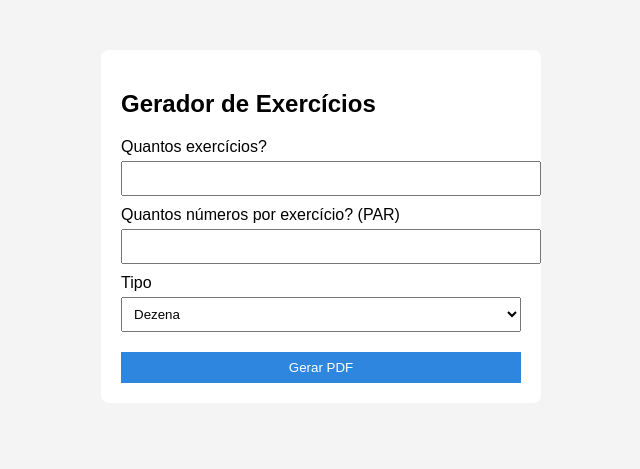
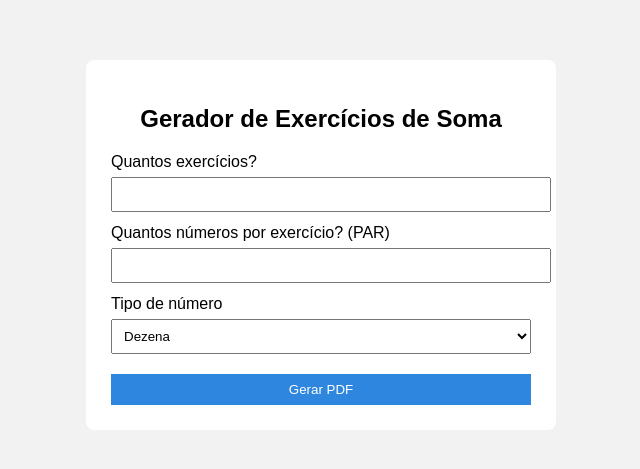
Before and after one commit to EduardoTerhorst1/Eduardo.github.io, a Flask app: page / in a window 1280 px wide. Shown: the top 469 px of the page, without its empty margins (319-959 px from the left). Run offline with Flask 3, Linux system fonts and the light colour scheme.

Commit message:
Update index.html

```diff
--- a/templates/index.html
+++ b/templates/index.html
@@ -6,29 +6,32 @@
     <style>
         body {
             font-family: Arial, sans-serif;
-            background: #f4f4f4;
+            background: #f2f2f2;
         }
         .container {
-            width: 400px;
-            margin: 50px auto;
-            background: #fff;
-            padding: 20px;
+            width: 420px;
+            margin: 60px auto;
+            background: white;
+            padding: 25px;
             border-radius: 8px;
         }
+        h2 {
+            text-align: center;
+        }
         label {
+            margin-top: 12px;
             display: block;
-            margin-top: 10px;
         }
         input, select, button {
             width: 100%;
             padding: 8px;
-            margin-top: 5px;
+            margin-top: 6px;
         }
         button {
-            margin-top: 20px;
             background: #2e86de;
             color: white;
             border: none;
+            margin-top: 20px;
             cursor: pointer;
         }
         button:hover {
@@ -39,21 +42,7 @@
 <body>
 
 <div class="container">
-
-    {% if erro %}
-<div style="
-    background:#ffe5e5;
-    color:#900;
-    padding:10px;
-    border-radius:6px;
-    margin-bottom:15px;
-    font-weight:bold;
-">
-    ⚠️ {{ erro }}
-</div>
-{% endif %}
-
-    <h2>Gerador de Exercícios</h2>
+    <h2>Gerador de Exercícios de Soma</h2>
 
     <form method="POST">
         <label>Quantos exercícios?</label>
@@ -62,7 +51,7 @@
         <label>Quantos números por exercício? (PAR)</label>
         <input type="number" name="numeros" min="2" max="14" step="2" required>
 
-        <label>Tipo</label>
+        <label>Tipo de número</label>
         <select name="tipo" required>
             <option value="dezena">Dezena</option>
             <option value="centena">Centena</option>
```
